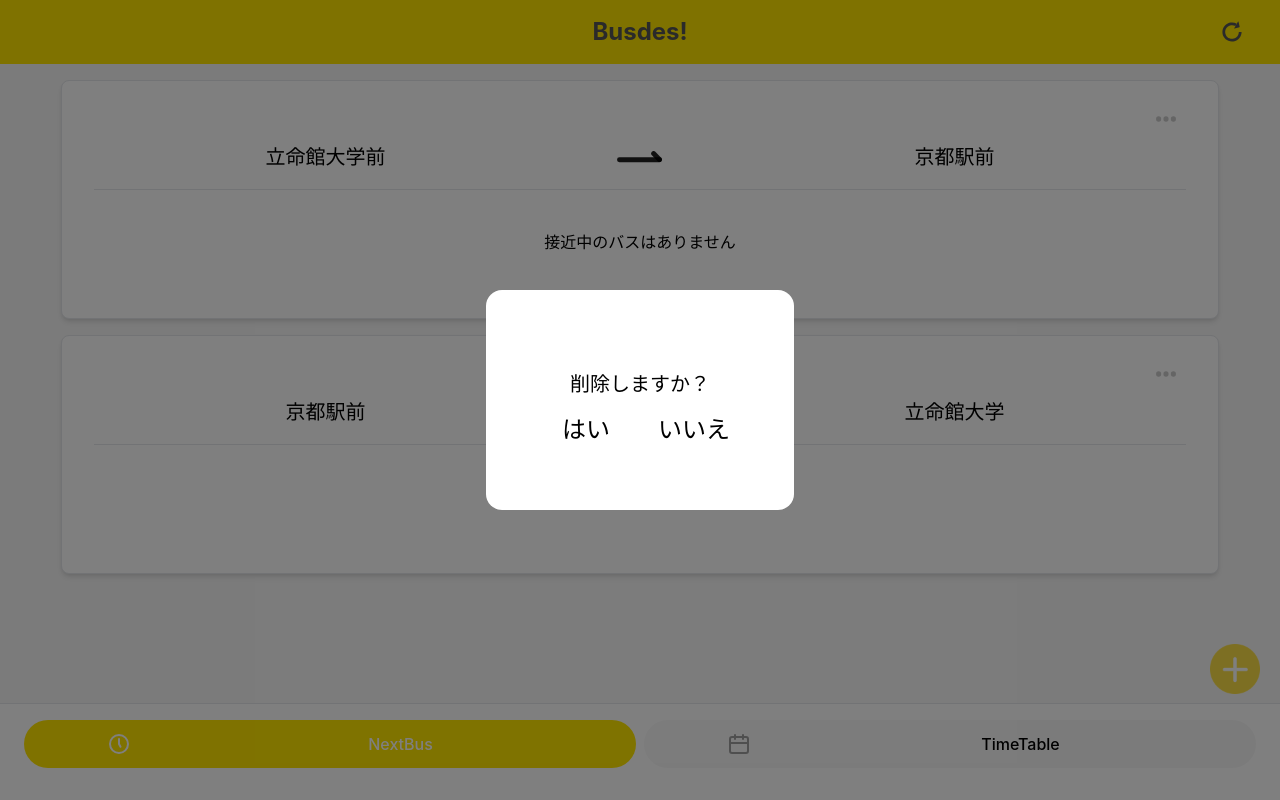
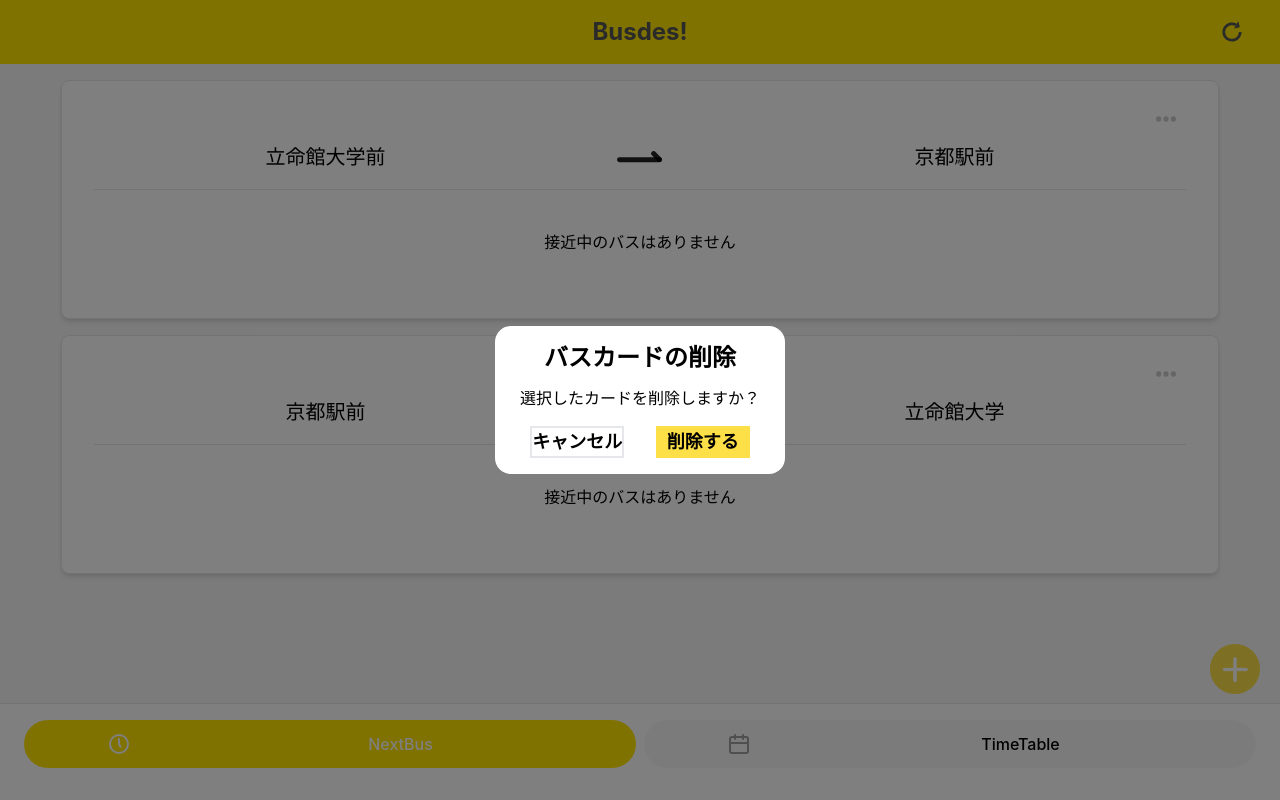
Before and after one commit to Shunkicreate/busdes-kic-web, a React (Create React App) app: page / in a window 1280 px wide. Both pictures are taken after a click on the button 1166 px from the left and 118 px from the top of the page. Built offline with nearby package versions, Linux system fonts and the light colour scheme; no server answers.

Commit message:
一旦，気になるとこはバンバン言ってください

```diff
--- a/src/layout/BusCardDisplaySetteing.tsx
+++ b/src/layout/BusCardDisplaySetteing.tsx
@@ -38,11 +38,12 @@ const BusCardDisplaySetting = ({ buslistindex }: { buslistindex: number }) => {
                 </button>
             </div>
             <Modal>
-                <div className='p-16 text-center bg-white rounded-2xl'>
-                    <div className='p-4 text-xl'>削除しますか？</div>
-                    <div className='grid grid-cols-5 text-2xl'>
-                        <button className='col-start-1 col-span-2' onClick={DeleteBusCard}>はい</button>
-                        <button className='col-start-4 col-span-2' onClick={closeModal}>いいえ</button>
+                <div className='bg-white rounded-2xl'>
+                    <div className='pt-4 text-2xl font-bold'>バスカードの削除</div>
+                    <div className='p-3'>選択したカードを削除しますか？</div>
+                    <div className='grid grid-cols-9 p-1 pb-4 text-lg font-semibold'>
+                        <button className='col-start-2 col-span-3 border-2' onClick={closeModal}>キャンセル</button>
+                        <button className='col-start-6 col-span-3 border-2 border-yellow-300 bg-yellow-300' onClick={DeleteBusCard}>削除する</button>
                     </div>
                 </div>
             </Modal>
```
